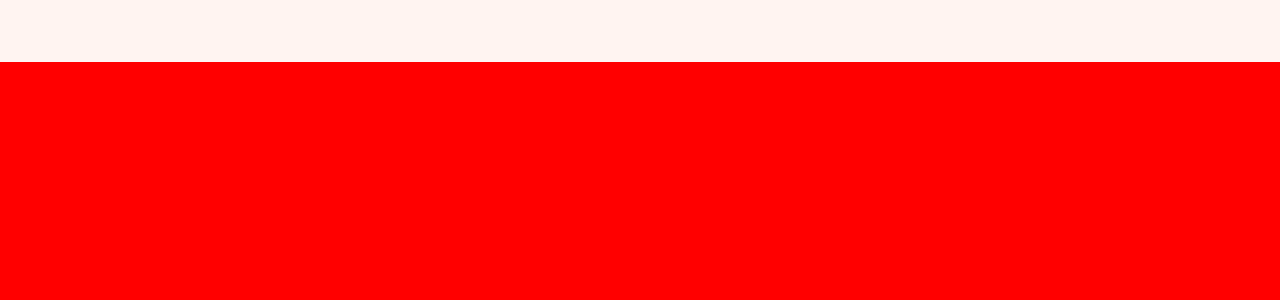
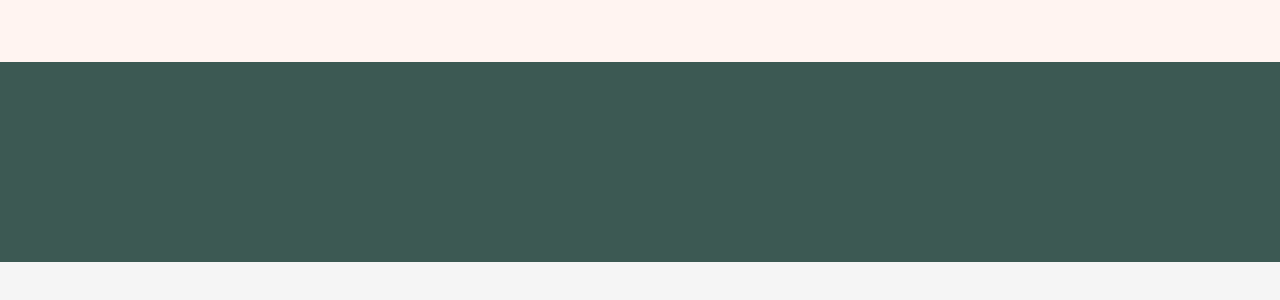
Before and after one commit to Noah-ndf/site-web, a React (Vite) app in the folder site-psy/frontend/: page / in a window 1280 px wide. Shown: the part 1538-1838 px from the top of the page. After the commit the page ends 1800 px from the top, so only its background shows below. Built offline with nearby package versions, Linux system fonts and the light colour scheme.

Commit message:
mise a jour de la page d'accueil

```diff
--- a/site-psy/frontend/src/App.jsx
+++ b/site-psy/frontend/src/App.jsx
@@ -4,6 +4,7 @@ import Home from './pages/Home';
 import Login from './pages/Login';
 import Register from './pages/Register';
 import Navbar from './components/Navbar';
+import Footer from './components/Footer';
 
 export default function App() {
   return (
@@ -14,6 +15,7 @@ export default function App() {
         <Route path="/login" element={<Login />} />
         <Route path="/register" element={<Register />} />
       </Routes>
+      <Footer />
     </>
   );
 }
--- /dev/null
+++ b/site-psy/frontend/src/components/Footer.jsx
@@ -0,0 +1,9 @@
+import React from "react";
+import './../styles/footer.css';
+
+export default function Footer() {
+    return (
+      <div className="footer">
+      </div>
+    );
+  }
--- /dev/null
+++ b/site-psy/frontend/src/styles/footer.css
@@ -0,0 +1,10 @@
+*{
+    margin: 0;
+    padding: 0;
+  }
+
+.footer {
+    width: 100%;
+    height: 200px;
+    background-color: #3C5953;
+}
--- a/site-psy/frontend/src/styles/home.css
+++ b/site-psy/frontend/src/styles/home.css
@@ -7,7 +7,7 @@
   .pagecontainer {
     background-color: red;
     width: 100%;
-    height: 2000px;
+    height: 100%;
   }
 
   .Bloc1 {
```
